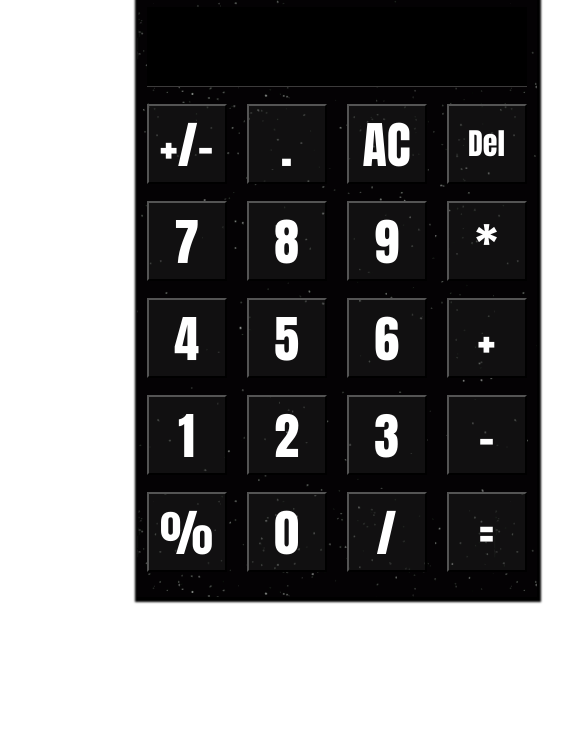
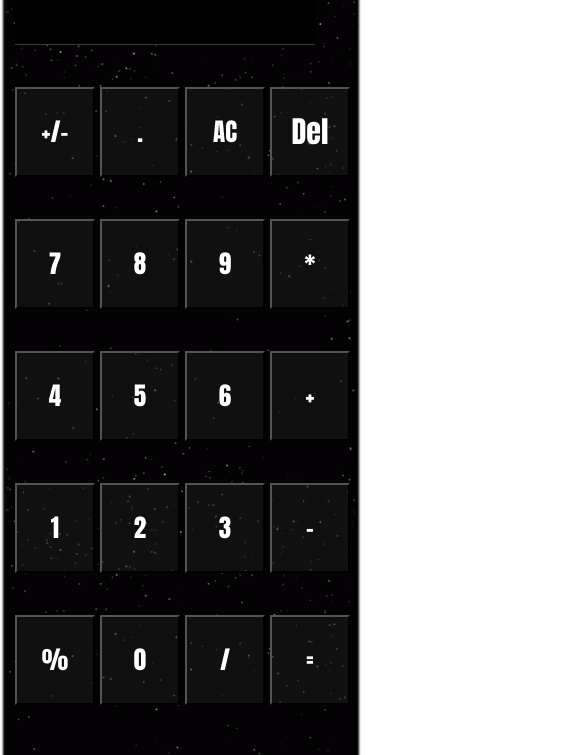
Before and after one commit to snoorabbits69/projects, a plain HTML site: page calculator/index.html in a window 390 px wide. Shown: the part 100-855 px from the top of the page, 585 px wide, since content can reach past the window. Drawn offline with Linux system fonts and the light colour scheme; a web font is replaced by a local one.

Commit message:
Update index.html

```diff
--- a/calculator/index.html
+++ b/calculator/index.html
@@ -6,6 +6,7 @@
     <meta name="viewport" content="width=device-width, initial-scale=1.0">
     <title>Calculator</title>t</title>
     <link rel="stylesheet" type="text/css" href="style.css">
+    <link rel="stylesheet" type="text/css" href="mobile.css">
 </head>
 <body>
 <div id="intro">Welcome to Calculator</div>
```
